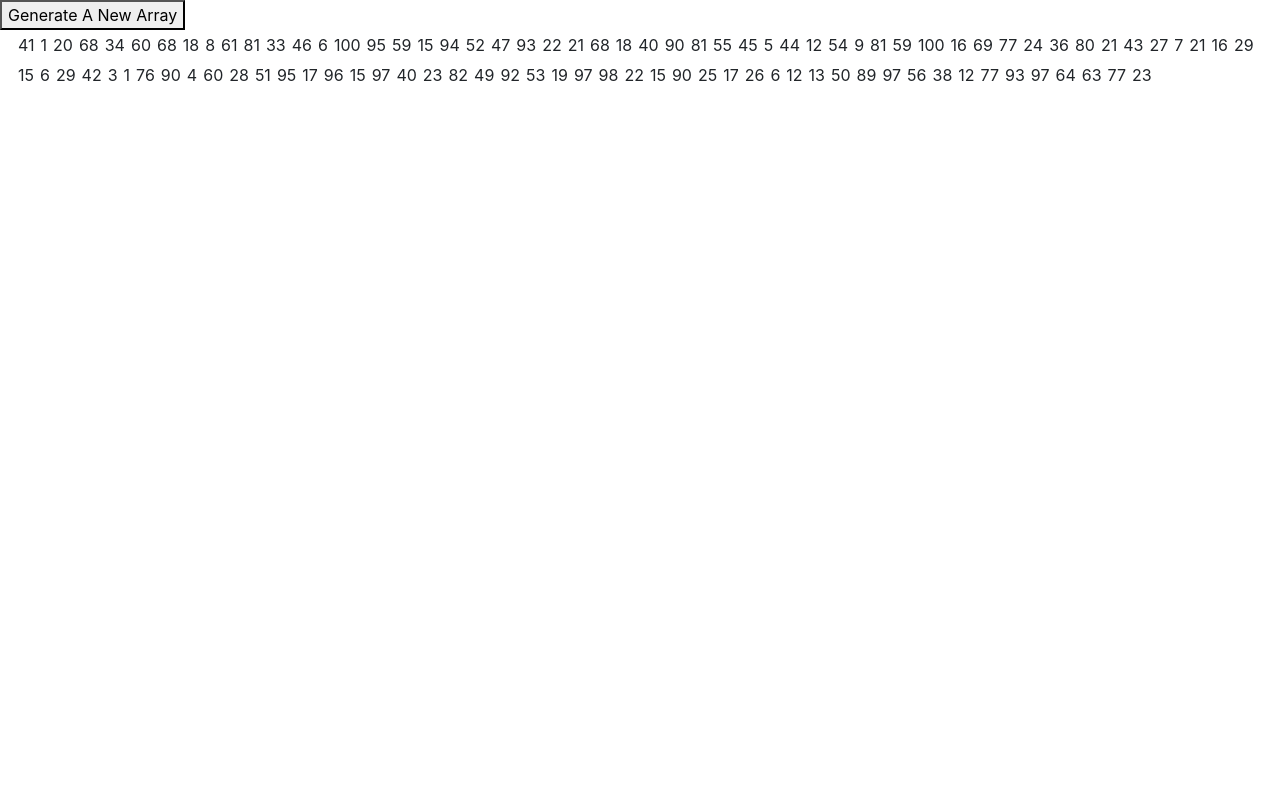
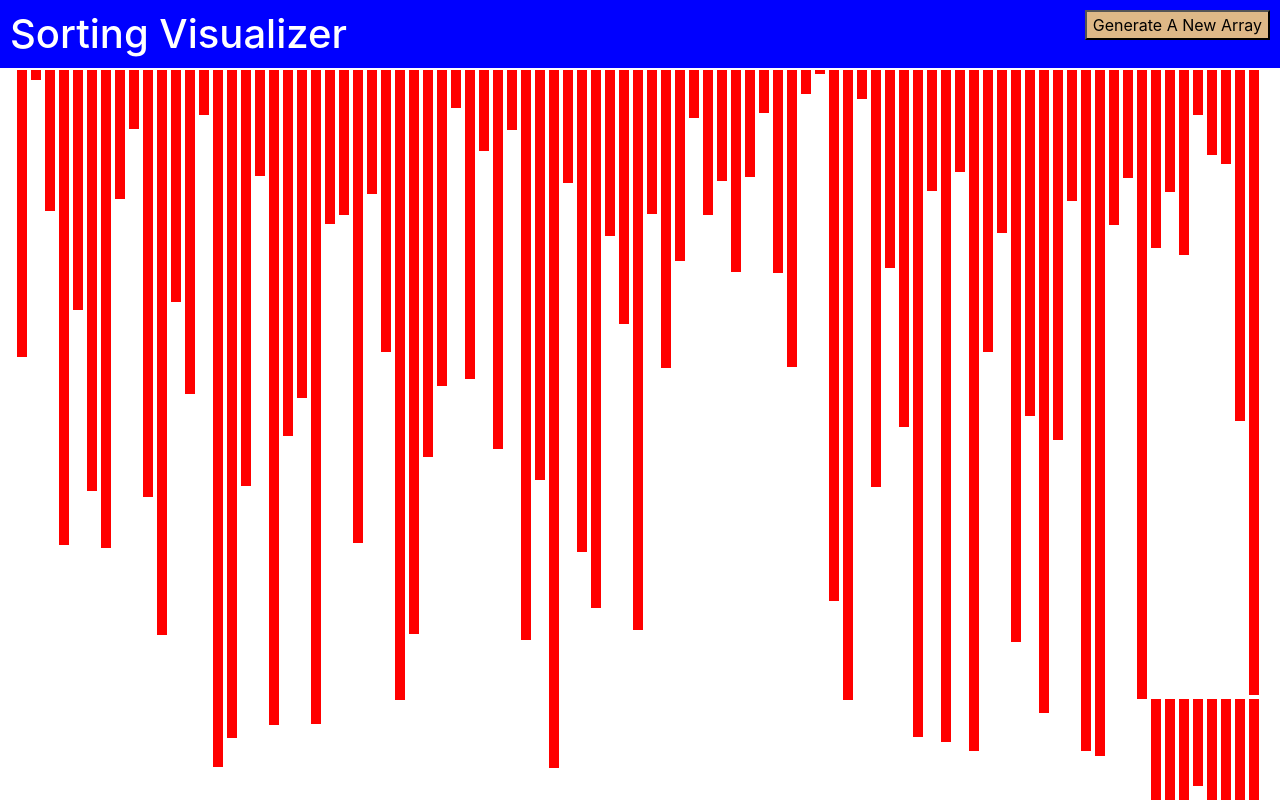
Before and after one commit to zachyingling/ts-sorting-visualizer, a React (Create React App) app in the folder app/: page / in a window 1280 px wide. Shown: the top 800 px of the page. Built offline with nearby package versions, Linux system fonts and the light colour scheme.

Commit message:
making the data heights for each value in the array

```diff
--- a/app/src/App.tsx
+++ b/app/src/App.tsx
@@ -37,7 +37,7 @@ export default class App extends React.Component<IProps, ArrayState> {
     let tempArr = [];
     for(let i = 0; i < 100; i++){
       // Generate a random number from 1-100
-      let randomNumber = Math.floor(Math.random() * 100) + 1;
+      let randomNumber = Math.floor(Math.random() * 700) + 4;
       tempArr.push(randomNumber);
     }
     this.setState({
@@ -51,8 +51,8 @@ export default class App extends React.Component<IProps, ArrayState> {
         <div>
           <Header generateArray={this.generateArray}/>
           <Container fluid>
-            <Row>
-              <Col>
+            <Row className="justify-content-md-center">
+              <Col md="auto">
                 {this.state.firstGenArray.map((x, index) => <Value passedNumber={x} key={index} />)}
                 <br/>
               </Col>
--- a/app/src/Components/Header/Header.css
+++ b/app/src/Components/Header/Header.css
@@ -0,0 +1,18 @@
+header {
+  background-color: blue;
+  padding: 10px;
+}
+
+button {
+  background-color: burlywood;
+  float: right;
+}
+
+#title{
+  color: white;
+  display: inline;
+}
+
+br{
+  clear: both;
+}
--- a/app/src/Components/Header/Header.tsx
+++ b/app/src/Components/Header/Header.tsx
@@ -9,6 +9,7 @@ export default class Header extends React.Component<IProps> {
   render(){
     return (
       <header>
+        <h1 id="title">Sorting Visualizer</h1>
         <button onClick={this.props.generateArray}>Generate A New Array</button>
       </header>
     );
--- a/app/src/Components/Value/Value.css
+++ b/app/src/Components/Value/Value.css
@@ -1,4 +1,6 @@
 .valueContainer {
   float: left;
-  margin: 3px;
+  margin: 2px;
+  width: 10px;
+  background-color: red;
 }
--- a/app/src/Components/Value/Value.tsx
+++ b/app/src/Components/Value/Value.tsx
@@ -6,7 +6,7 @@ interface IProps {
 }
 
 function Value(props: IProps) {
-  return(<div className="valueContainer">{props.passedNumber}</div>)
+  return(<div className="valueContainer" style={{height: props.passedNumber + "px"}}></div>)
 }
 
 export default Value;
```
